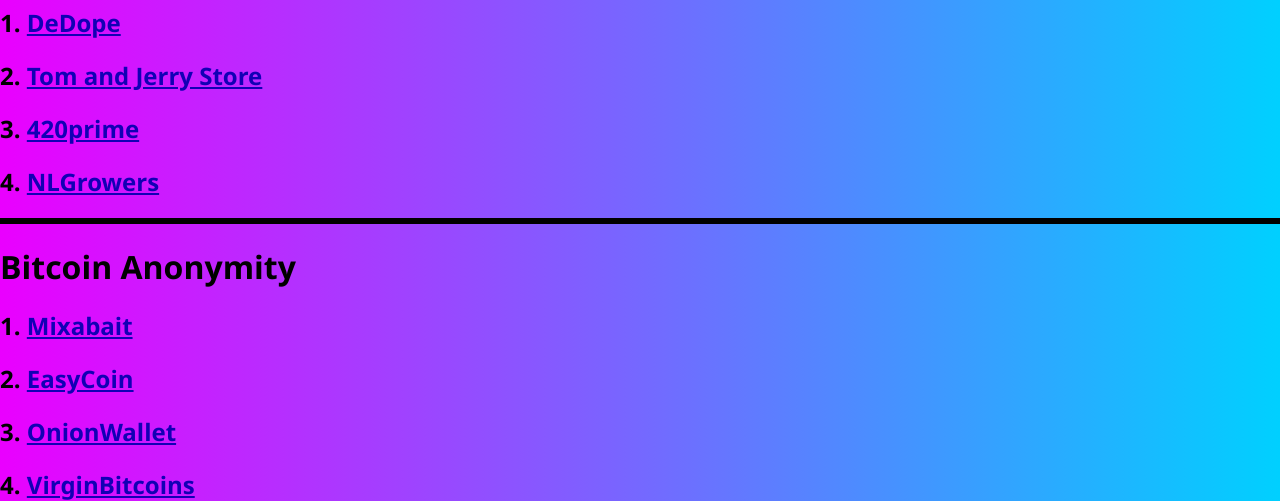
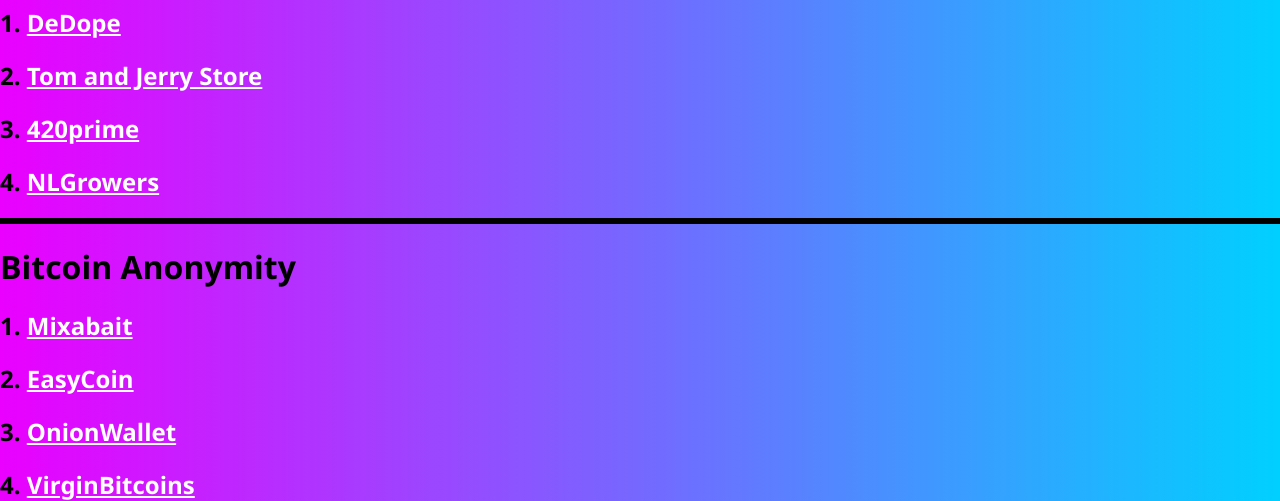
Before and after one commit to 10a4f67d/my_links, a plain HTML site: page index.html in a window 1280 px wide. Shown: the part 605-1106 px from the top of the page. Drawn offline with Linux system fonts and the light colour scheme.

Commit message:
Update style.css

```diff
--- a/style.css
+++ b/style.css
@@ -18,7 +18,7 @@ body {
 }
 
 a {
-    color: rgb(18, 0, 181);
+    color: rgb(255, 255, 255);
 }
 
 hr {
```
